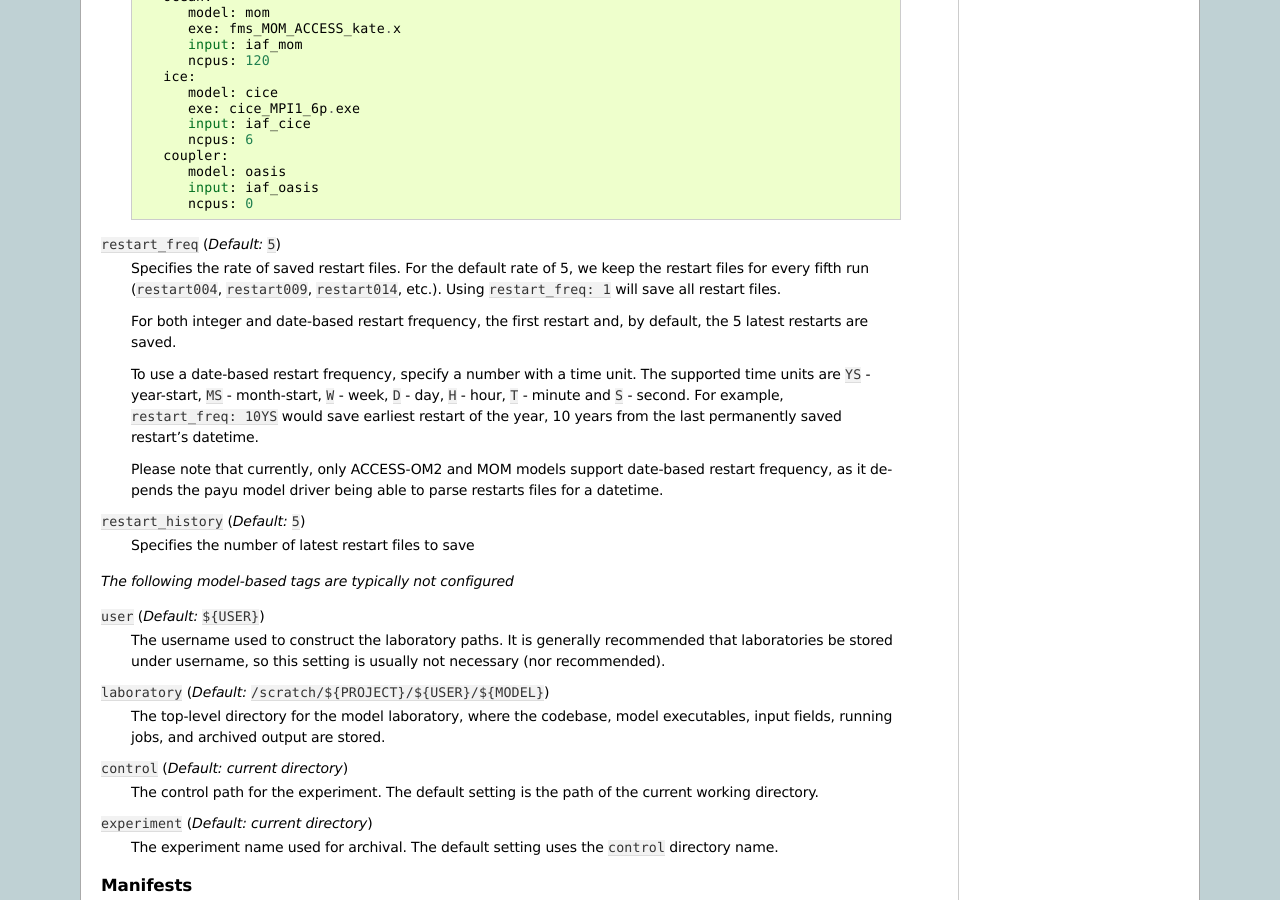
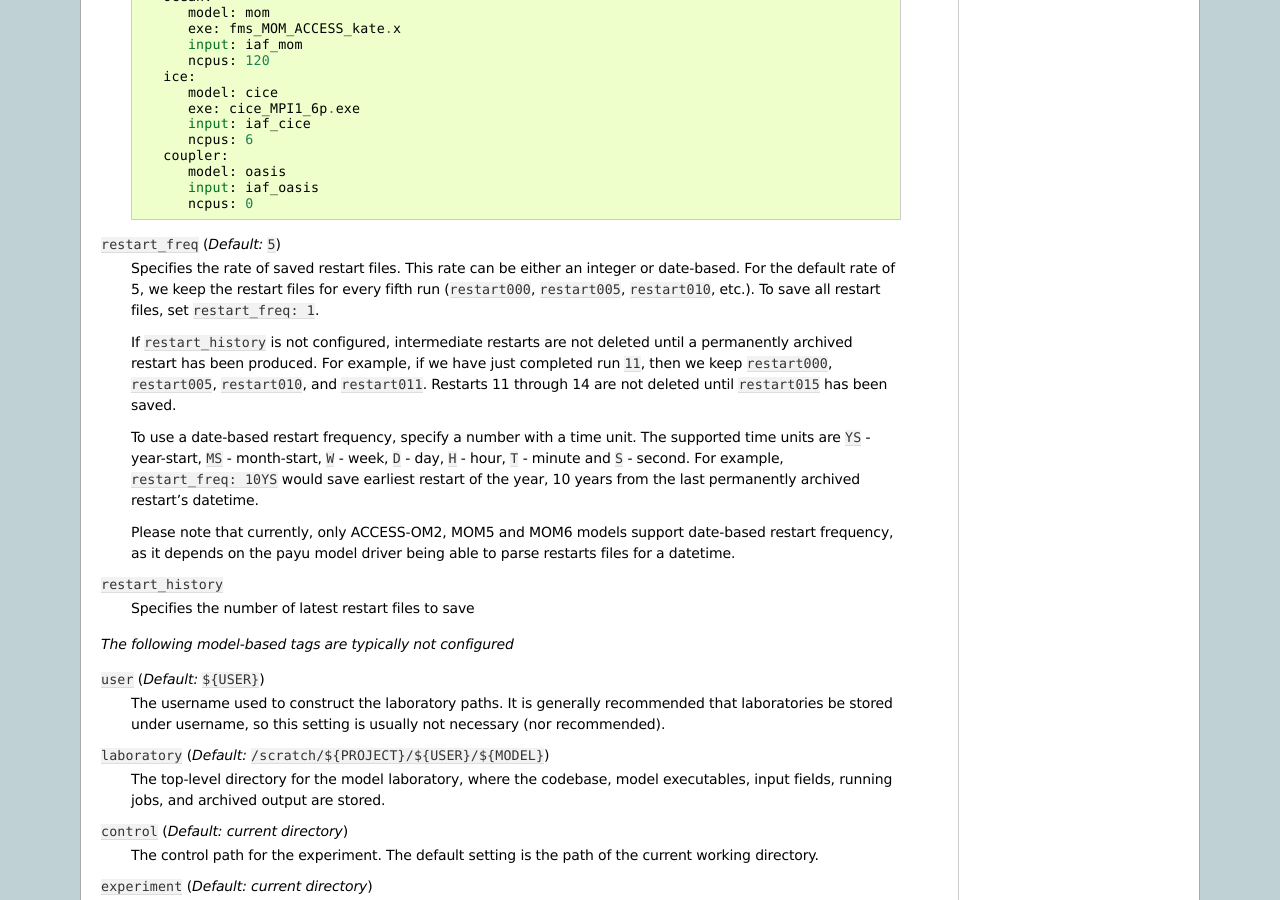
Before and after one commit to payu-org/payu, a Sphinx documentation site: the page built from docs/source/config.rst, in a window 1280 px wide and 900 px high, scrolled down 2702 px. Built offline with Sphinx 7.4.7, drawn with Linux system fonts in a browser that asks for light colours.

Commit message:
Update documentation to re-include intermediate restarts and restart_history

```diff
--- a/docs/source/config.rst
+++ b/docs/source/config.rst
@@ -189,25 +189,28 @@ configuration.
             ncpus: 0
 
 ``restart_freq`` (*Default:* ``5``)
-   Specifies the rate of saved restart files. For the default rate of 5, we
-   keep the restart files for every fifth run (``restart004``, ``restart009``,
-   ``restart014``, etc.).
-   Using ``restart_freq: 1`` will save all restart files.
+   Specifies the rate of saved restart files. This rate can be either an
+   integer or date-based. For the default rate of 5, we
+   keep the restart files for every fifth run (``restart000``, ``restart005``,
+   ``restart010``, etc.). To save all restart files, set ``restart_freq: 1``.
 
-   For both integer and date-based restart frequency, the first restart and,
-   by default, the 5 latest restarts are saved.
+   If ``restart_history`` is not configured, intermediate restarts are not
+   deleted until a permanently archived restart has been produced.
+   For example, if we have just completed run ``11``, then
+   we keep ``restart000``, ``restart005``, ``restart010``, and ``restart011``.
+   Restarts 11 through 14 are not deleted until ``restart015`` has been saved.
 
    To use a date-based restart frequency, specify a number with a time unit.
    The supported time units are  ``YS`` - year-start, ``MS`` - month-start,
    ``W`` - week, ``D`` - day, ``H`` - hour, ``T`` - minute and ``S`` - second.
    For example, ``restart_freq: 10YS`` would save earliest restart of the year,
-   10 years from the last permanently saved restart's datetime.
+   10 years from the last permanently archived restart's datetime.
 
-   Please note that currently, only ACCESS-OM2 and MOM models support
-   date-based restart frequency, as it depends the payu model driver being
+   Please note that currently, only ACCESS-OM2, MOM5 and MOM6 models support
+   date-based restart frequency, as it depends on the payu model driver being
    able to parse restarts files for a datetime.
 
-``restart_history`` (*Default:* ``5``)
+``restart_history``
     Specifies the number of latest restart files to save
 
 *The following model-based tags are typically not configured*
--- a/docs/source/usage.rst
+++ b/docs/source/usage.rst
@@ -232,6 +232,12 @@ To run from an existing model run, also called a warm start, set the
 ``restart`` option to point to the folder containing the restart files
 from a previous matching experiment.
 
+If restart pruning configuration has changed, there may be warnings if
+many restarts will be pruned as a result. If this is desired, at the next
+run use ``-F/--force-prune-restarts`` flag:
+
+  payu run --force-prune-restarts
+
 
 Cleaning up
 ===========
```
Also changed, not shown: 1 other file.
